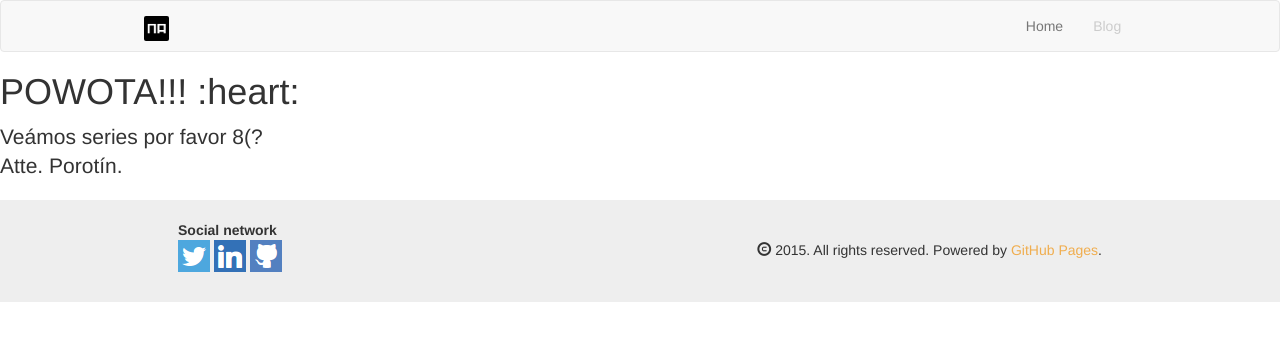
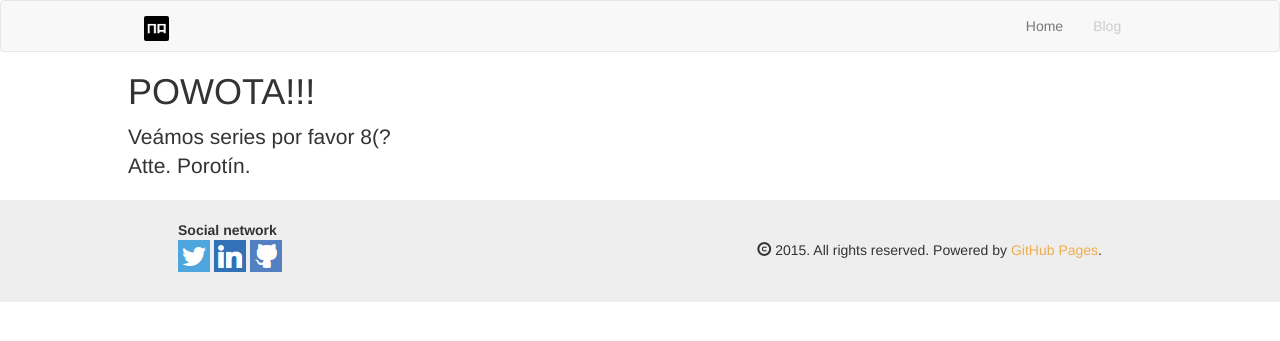
Before and after one commit to nicoaravena/nicoaravena.github.io, a Jekyll site: the page built from porota.html, in a window 1280 px wide. Shown: the top 341 px of the page. Built offline with Jekyll 4.4.1, drawn with Linux system fonts in a browser that asks for light colours; nearby versions of some CDN libraries; Markdown is read by kramdown in place of the engine named in the settings; comment, search, counter and statistics services are not loaded.

Commit message:
more stuff

```diff
--- a/porota.html
+++ b/porota.html
@@ -2,9 +2,9 @@
 layout: default
 title: "Especial Porota"
 ---
-<div id="index">
+<div id="index" style="width:80%; margin: auto;">
 	<div class="page">
-	  <h1 class="page-title">POWOTA!!! :heart:</h1>
+	  <h1 class="page-title">POWOTA!!!</h1>
 	  <p class="lead">Veámos series por favor 8(? <br> Atte. Porotín.</p>
 	</div>
 </div>
```
